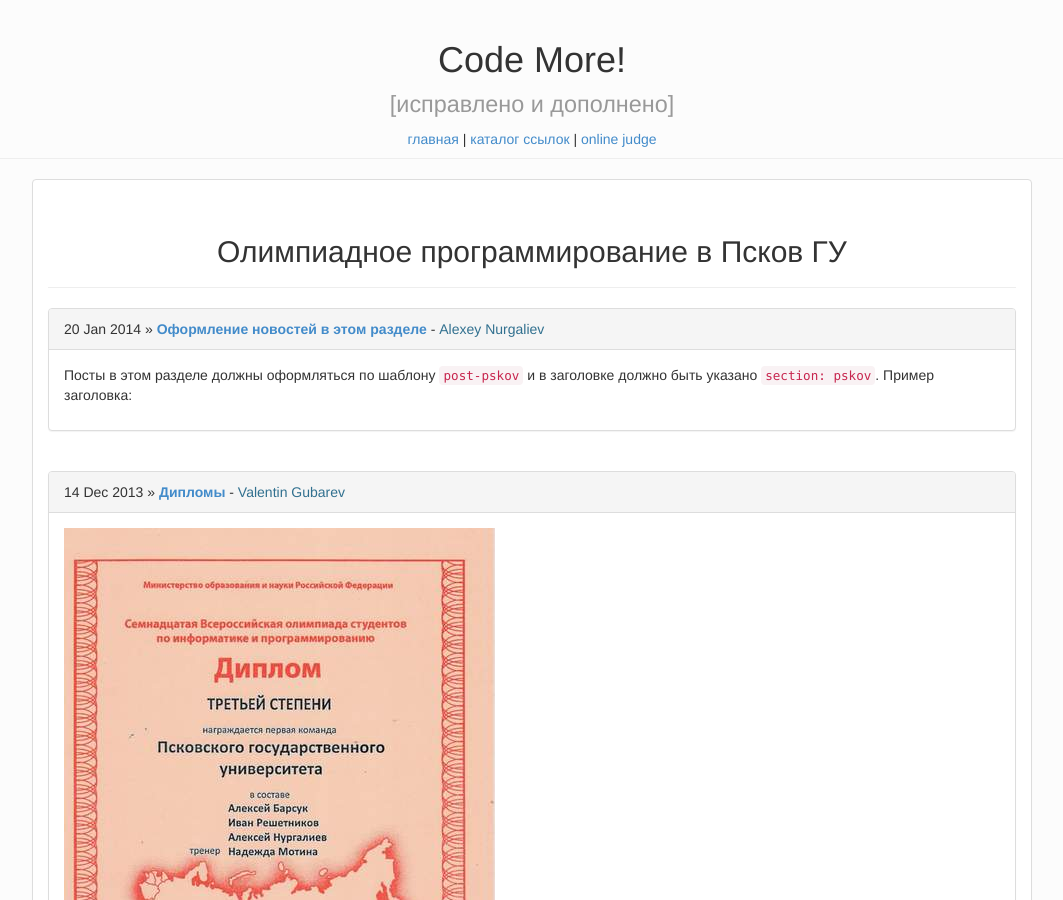
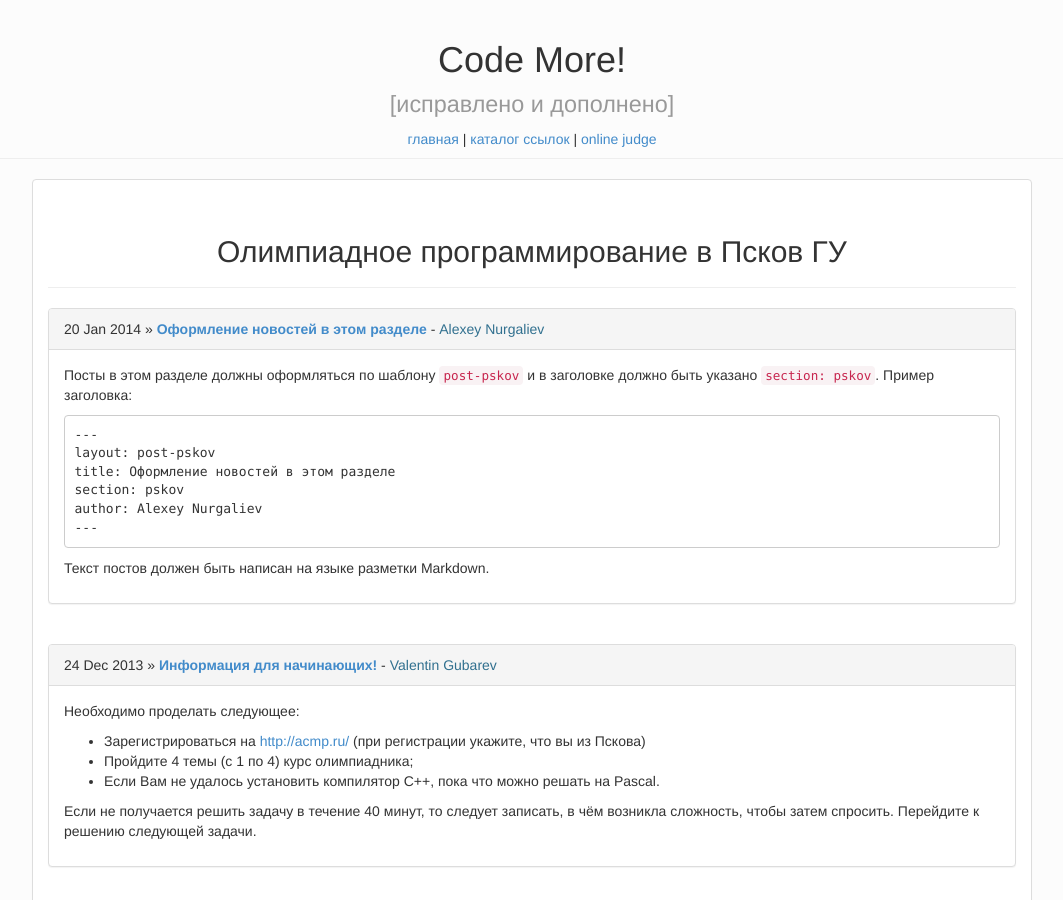
Before and after one commit to codemore-ru/codemore-ru.github.io, a Jekyll site: the page built from pskov/index.html, in a window 1280 px wide and 900 px high. Shown: the whole window, without its empty margins (108-1171 px from the left). Built offline with Jekyll 4.4.1, drawn with Linux system fonts in a browser that asks for light colours.

Commit message:
Pskov beginners post Use content instead of excerpt

```diff
--- /dev/null
+++ b/_posts/2013-12-24-pskov-beginners.md
@@ -0,0 +1,14 @@
+---
+layout: post-pskov
+title: Информация для начинающих!
+section: pskov
+author: Valentin Gubarev
+---
+
+Необходимо проделать следующее:
+
+* Зарегистрироваться на <http://acmp.ru/> (при регистрации укажите, что вы из Пскова)
+* Пройдите 4 темы (с 1 по 4) курс олимпиадника;
+* Если Вам не удалось установить компилятор C++, пока что можно решать на Pascal.
+
+Если не получается решить задачу в течение 40 минут, то следует записать, в чём возникла сложность, чтобы затем спросить. Перейдите к решению следующей задачи.
--- a/pskov/index.html
+++ b/pskov/index.html
@@ -17,7 +17,7 @@
 			{% endif %}
 		</div>
 		<div class="panel-body">
-		{{ post.excerpt | markdownify }}
+		{{ post.content | markdownify }}
 		</div>
 	</div>
 	<br />
```
